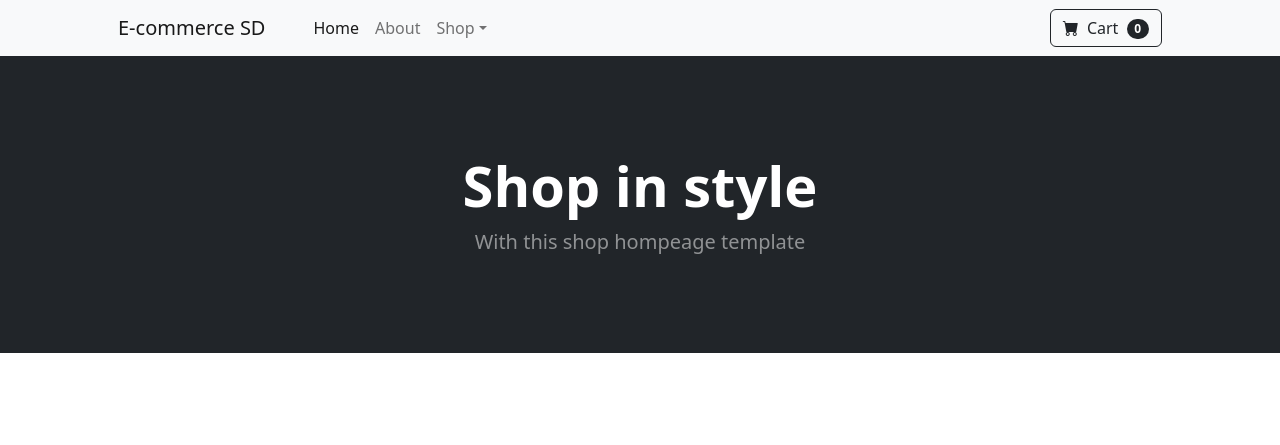
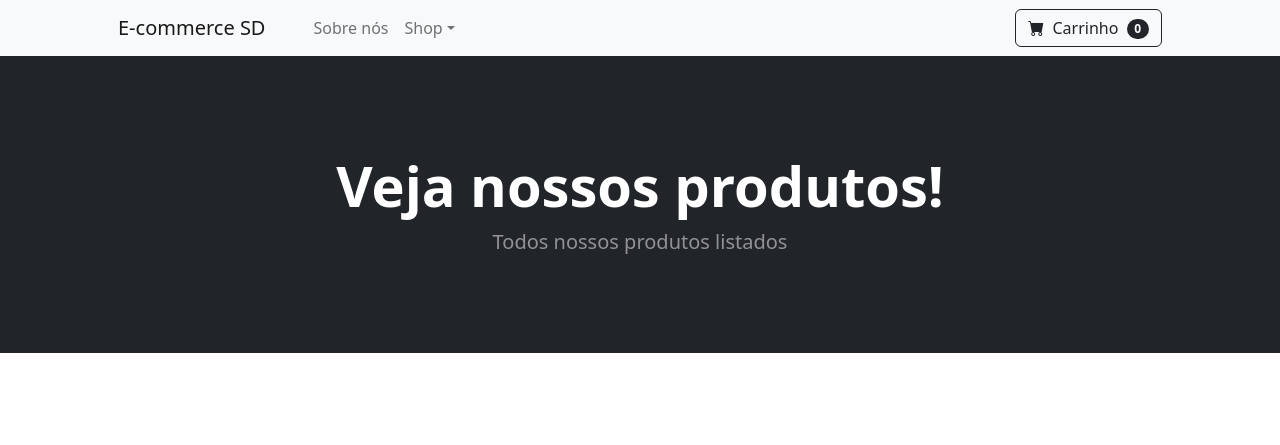
Before and after one commit to Luv4as/E-commerce_SD, a Django app: page / in a window 1280 px wide. Shown: the top 445 px of the page. Run offline with Django 5.2, Linux system fonts and the light colour scheme; data comes from the database, SQL or seed files in the repository; some libraries are stand-ins or nearby versions.

Commit message:
modularização maior do site
criação de componentes: navbar e base do site, maior modularização do site

```diff
--- /dev/null
+++ b/ecom/loja/templates/base.html
@@ -0,0 +1,34 @@
+{% load static %}
+
+<!DOCTYPE html>
+<html lang="en">
+    <head>
+        <meta charset="utf-8" />
+        <meta name="viewport" content="width=device-width, initial-scale=1, shrink-to-fit=no" />
+        <meta name="description" content="" />
+        <meta name="author" content="" />
+        <title>Shop Homepage </title>
+        <!-- Favicon-->
+        <link rel="icon" type="image/x-icon" href="{% static 'assets/favicon.ico' %}" />
+        <!-- Bootstrap icons-->
+        <link href="https://cdn.jsdelivr.net/npm/bootstrap-icons@1.5.0/font/bootstrap-icons.css" rel="stylesheet" />
+        <!-- Core theme CSS (includes Bootstrap)-->
+        <link href="{% static 'css/styles.css' %}" rel="stylesheet" />
+    </head>
+    <body>
+        <!-- Navigation-->
+        {% include 'navbar.html' %}
+
+        {% block content %}
+        {% endblock %}
+
+        <!-- Footer-->
+        <footer class="py-5 bg-dark">
+            <div class="container"><p class="m-0 text-center text-white">Copyright &copy; Your Website 2023</p></div>
+        </footer>
+        <!-- Bootstrap core JS-->
+        <script src="https://cdn.jsdelivr.net/npm/bootstrap@5.2.3/dist/js/bootstrap.bundle.min.js"></script>
+        <!-- Core theme JS-->
+        <script src="{% static 'js/scripts.js' %}"></script>
+    </body>
+</html>
--- a/ecom/loja/templates/home.html
+++ b/ecom/loja/templates/home.html
@@ -1,56 +1,12 @@
-{% load static %}
+{% extends 'base.html' %}
 
-<!DOCTYPE html>
-<html lang="en">
-    <head>
-        <meta charset="utf-8" />
-        <meta name="viewport" content="width=device-width, initial-scale=1, shrink-to-fit=no" />
-        <meta name="description" content="" />
-        <meta name="author" content="" />
-        <title>Shop Homepage </title>
-        <!-- Favicon-->
-        <link rel="icon" type="image/x-icon" href="{% static 'assets/favicon.ico' %}" />
-        <!-- Bootstrap icons-->
-        <link href="https://cdn.jsdelivr.net/npm/bootstrap-icons@1.5.0/font/bootstrap-icons.css" rel="stylesheet" />
-        <!-- Core theme CSS (includes Bootstrap)-->
-        <link href="{% static 'css/styles.css' %}" rel="stylesheet" />
-    </head>
-    <body>
-        <!-- Navigation-->
-        <nav class="navbar navbar-expand-lg navbar-light bg-light">
-            <div class="container px-4 px-lg-5">
-                <a class="navbar-brand" href="#!">E-commerce SD</a>
-                <button class="navbar-toggler" type="button" data-bs-toggle="collapse" data-bs-target="#navbarSupportedContent" aria-controls="navbarSupportedContent" aria-expanded="false" aria-label="Toggle navigation"><span class="navbar-toggler-icon"></span></button>
-                <div class="collapse navbar-collapse" id="navbarSupportedContent">
-                    <ul class="navbar-nav me-auto mb-2 mb-lg-0 ms-lg-4">
-                        <li class="nav-item"><a class="nav-link active" aria-current="page" href="#!">Home</a></li>
-                        <li class="nav-item"><a class="nav-link" href="#!">About</a></li>
-                        <li class="nav-item dropdown">
-                            <a class="nav-link dropdown-toggle" id="navbarDropdown" href="#" role="button" data-bs-toggle="dropdown" aria-expanded="false">Shop</a>
-                            <ul class="dropdown-menu" aria-labelledby="navbarDropdown">
-                                <li><a class="dropdown-item" href="#!">All Products</a></li>
-                                <li><hr class="dropdown-divider" /></li>
-                                <li><a class="dropdown-item" href="#!">Popular Items</a></li>
-                                <li><a class="dropdown-item" href="#!">New Arrivals</a></li>
-                            </ul>
-                        </li>
-                    </ul>
-                    <form class="d-flex">
-                        <button class="btn btn-outline-dark" type="submit">
-                            <i class="bi-cart-fill me-1"></i>
-                            Cart
-                            <span class="badge bg-dark text-white ms-1 rounded-pill">0</span>
-                        </button>
-                    </form>
-                </div>
-            </div>
-        </nav>
+{% block content %}
         <!-- Header-->
         <header class="bg-dark py-5">
             <div class="container px-4 px-lg-5 my-5">
                 <div class="text-center text-white">
-                    <h1 class="display-4 fw-bolder">Shop in style</h1>
-                    <p class="lead fw-normal text-white-50 mb-0">With this shop hompeage template</p>
+                    <h1 class="display-4 fw-bolder">Veja nossos produtos!</h1>
+                    <p class="lead fw-normal text-white-50 mb-0">Todos nossos produtos listados</p>
                 </div>
             </div>
         </header>
@@ -118,13 +74,4 @@
                 </div>
             </div>
         </section>
-        <!-- Footer-->
-        <footer class="py-5 bg-dark">
-            <div class="container"><p class="m-0 text-center text-white">Copyright &copy; Your Website 2023</p></div>
-        </footer>
-        <!-- Bootstrap core JS-->
-        <script src="https://cdn.jsdelivr.net/npm/bootstrap@5.2.3/dist/js/bootstrap.bundle.min.js"></script>
-        <!-- Core theme JS-->
-        <script src="{% static 'js/scripts.js' %}"></script>
-    </body>
-</html>
+{% endblock %}
--- /dev/null
+++ b/ecom/loja/templates/navbar.html
@@ -0,0 +1,31 @@
+<nav class="navbar navbar-expand-lg navbar-light bg-light">
+    <div class="container px-4 px-lg-5">
+        <a class="navbar-brand" href="{% url 'home' %}">E-commerce SD</a>
+
+        <button class="navbar-toggler" type="button" data-bs-toggle="collapse" data-bs-target="#navbarSupportedContent" aria-controls="navbarSupportedContent" aria-expanded="false" aria-label="Toggle navigation"><span class="navbar-toggler-icon"></span></button>
+
+        <div class="collapse navbar-collapse" id="navbarSupportedContent">
+
+            <ul class="navbar-nav me-auto mb-2 mb-lg-0 ms-lg-4">
+                <li class="nav-item"><a class="nav-link" href="{% url 'sobre_nos' %}">Sobre nós</a></li>
+                <li class="nav-item dropdown">
+                    <a class="nav-link dropdown-toggle" id="navbarDropdown" href="#" role="button" data-bs-toggle="dropdown" aria-expanded="false">Shop</a>
+                    <ul class="dropdown-menu" aria-labelledby="navbarDropdown">
+                        <li><a class="dropdown-item" href="#!">All Products</a></li>
+                        <li><hr class="dropdown-divider" /></li>
+                        <li><a class="dropdown-item" href="#!">Popular Items</a></li>
+                        <li><a class="dropdown-item" href="#!">New Arrivals</a></li>
+                    </ul>
+                </li>
+            </ul>
+
+            <form class="d-flex">
+                <button class="btn btn-outline-dark" type="submit">
+                    <i class="bi-cart-fill me-1"></i>
+                    Carrinho
+                    <span class="badge bg-dark text-white ms-1 rounded-pill">0</span>
+                </button>
+            </form>
+        </div>
+    </div>
+</nav>
--- a/ecom/loja/urls.py
+++ b/ecom/loja/urls.py
@@ -2,5 +2,6 @@ from django.urls import path
 from . import views
 
 urlpatterns = [
-    path('', views.home, name='home')
+    path('', views.home, name='home'),
+    path('/sobre_nos', views.about, name='sobre_nos'),
 ]
--- a/ecom/loja/views.py
+++ b/ecom/loja/views.py
@@ -4,3 +4,6 @@ from .models import Produto
 def home(request):
     produtos = Produto.objects.all()
     return render(request, 'home.html', {'produtos':produtos})
+
+def about(request):
+    return render(request, 'sobre_nos.html', {})
```
Also changed, not shown: ecom/loja/templates/sobre_nos.html (added, +17 -0 lines).
